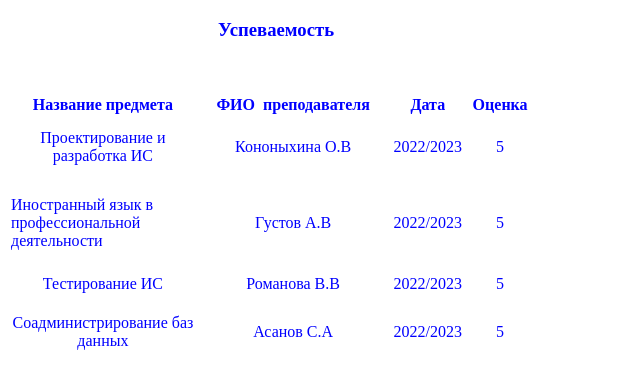
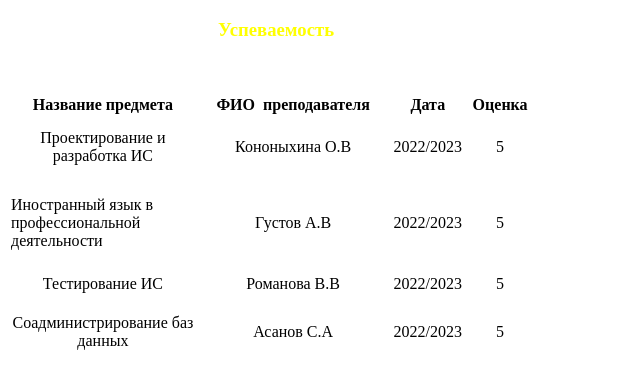
Before and after one commit to VentoAureo12/HTML_Base, a plain HTML site: page htmlpage.html in a window 1280 px wide. Shown: the whole page, without its empty margins (0-640 px from the left). Drawn offline with Linux system fonts and the light colour scheme.

Commit message:
h3заголовок

```diff
--- a/htmlpage.html
+++ b/htmlpage.html
@@ -1,7 +1,7 @@
 <!DOCTYPE html>
 <html>
  <head>
- <link rel="stylesheet" href="style.css" type="text/css"/>
+ <link rel="stylesheet" href="newstyle.css" type="text/css"/>
  <meta charset= "utf-8">
 <title>Успеваемость ученика Литвинов Лев</title>
 </head>
--- /dev/null
+++ b/newstyle.css
@@ -0,0 +1 @@
+h3 {color: yellow;}
```
Also changed, not shown: newstyle.html (added).
